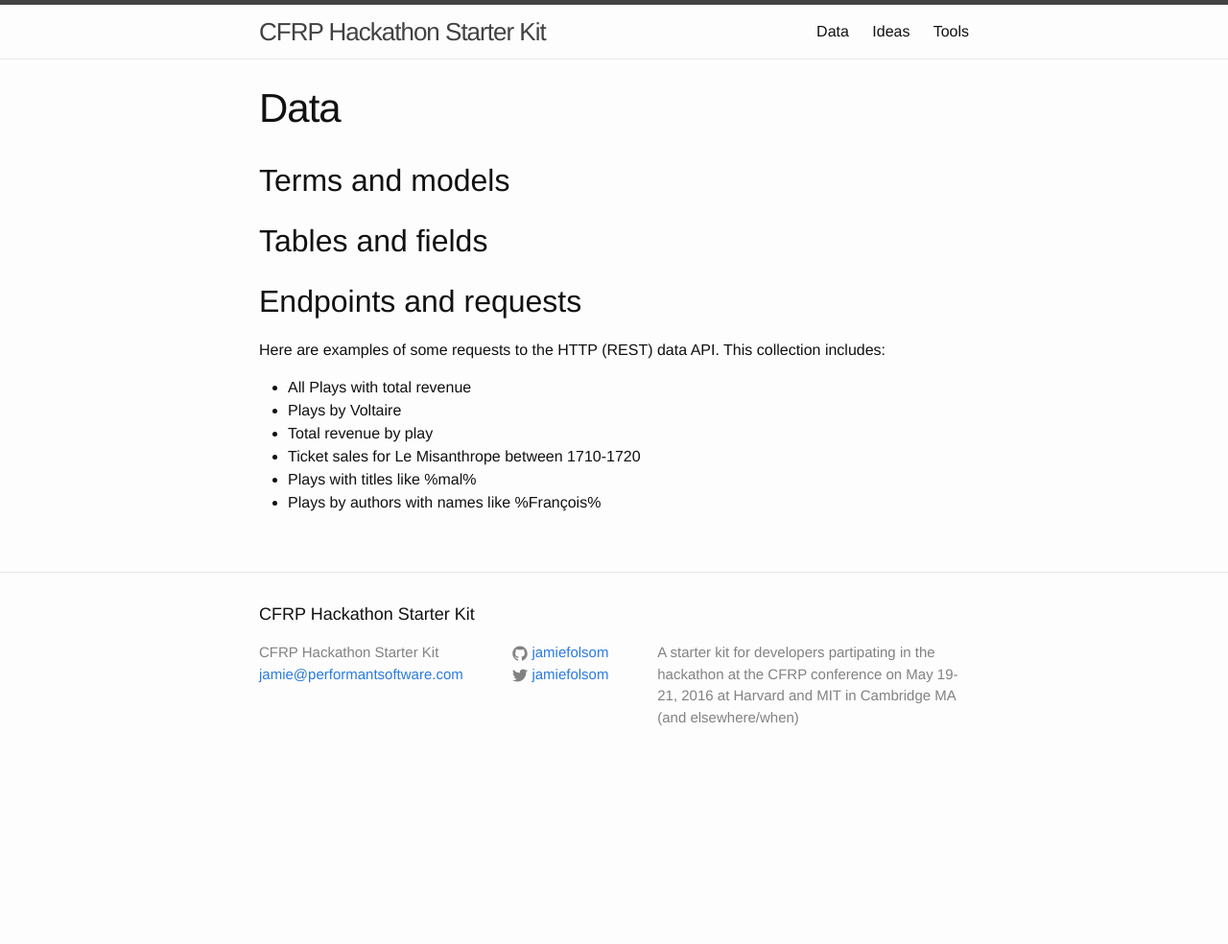
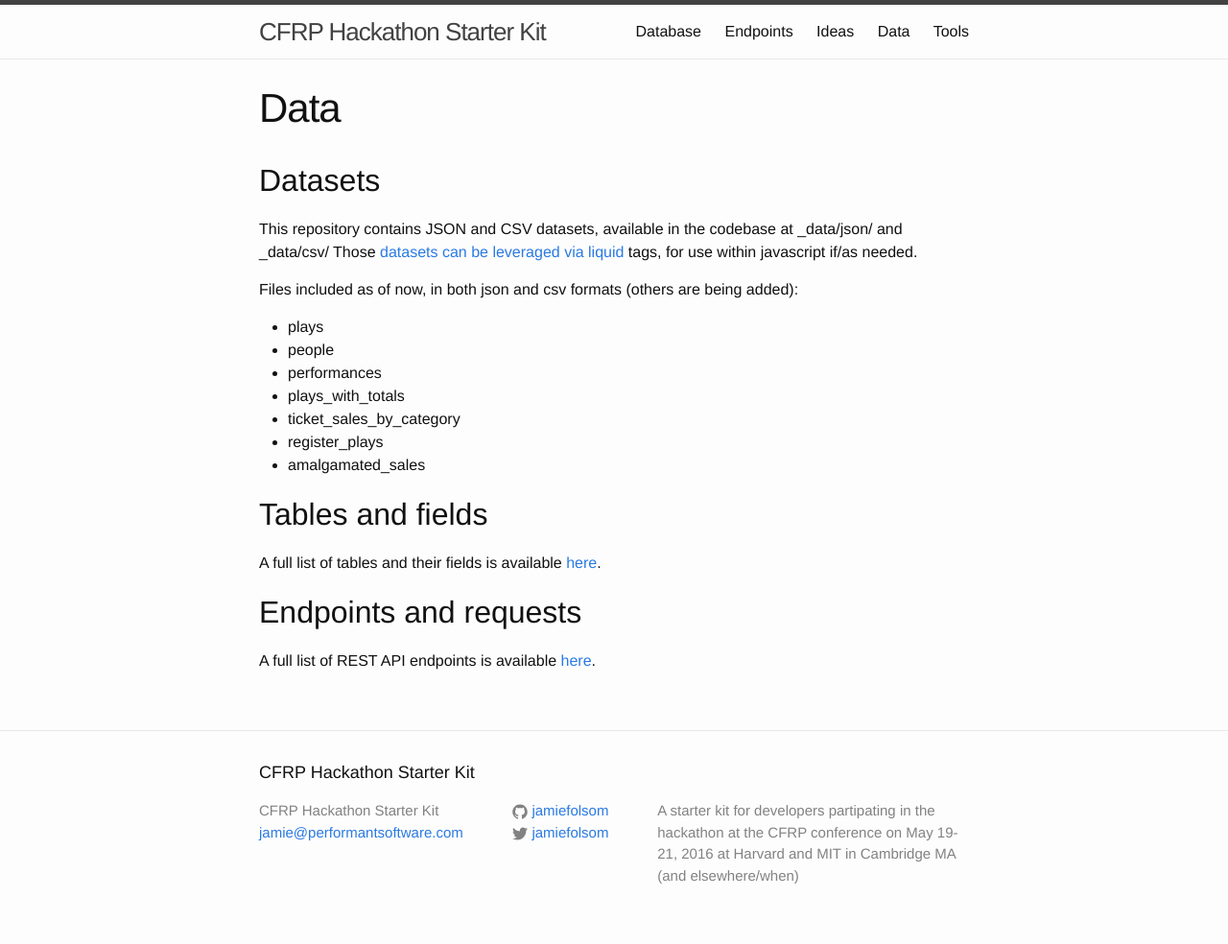
Before and after one commit to mit-history/cfrp-hack, a Jekyll site: the page built from data/index.md, in a window 1280 px wide. Shown: the whole page at 96% size. Built offline with Jekyll 4.4.1, drawn with Linux system fonts in a browser that asks for light colours; before the commit the page ends 900 px from its top, so only the background shows below that.

```diff
--- a/_sass/_layout.scss
+++ b/_sass/_layout.scss
@@ -216,6 +216,10 @@
 .post-content {
     margin-bottom: $spacing-unit;
 
+    table, tr, td {
+        border: 1px solid black;
+    }
+
     h2 {
         font-size: 32px;
 
--- a/data.md
+++ /dev/null
@@ -1,20 +0,0 @@
----
-layout: page
-title: Data
-permalink: /data/
----
-
-## Terms and models
-
-## Tables and fields
-
-## Endpoints and requests
-
-Here are examples of some requests to the HTTP (REST) data API. This collection includes:
-
-- All Plays with total revenue
-- Plays by Voltaire
-- Total revenue by play
-- Ticket sales for Le Misanthrope between 1710-1720
-- Plays with titles like %mal%
-- Plays by authors with names like %François%
--- /dev/null
+++ b/data/index.md
@@ -0,0 +1,27 @@
+---
+layout: page
+title: Data
+permalink: /data/
+---
+
+## Datasets
+
+This repository contains JSON and CSV datasets, available in the codebase at _data/json/ and _data/csv/ Those [datasets can be leveraged via liquid](https://jekyllrb.com/docs/datafiles/) tags, for use within javascript if/as needed.
+
+Files included as of now, in both json and csv formats (others are being added):
+
+- plays
+- people
+- performances
+- plays_with_totals
+- ticket_sales_by_category
+- register_plays
+- amalgamated_sales
+
+## Tables and fields
+
+A full list of tables and their fields is available [here](/database).
+
+## Endpoints and requests
+
+A full list of REST API endpoints is available [here](/endpoints).
```
Also changed, not shown: database.md (added, +170 -0 lines), endpoints.md (added, +99 -0 lines), tools.md (+1 -1 lines).
